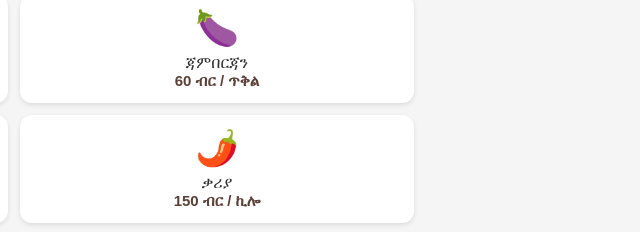
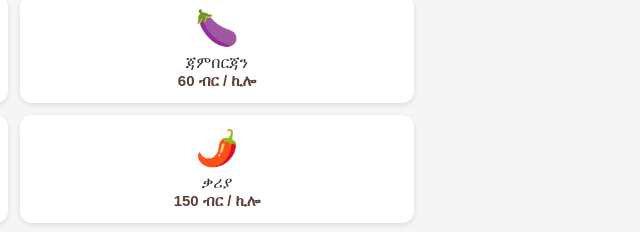
Before and after one commit to mikemoke4444-gif/Gebeya-New-Project, a plain HTML site: page index.html in a window 1280 px wide. Shown: the part 265-497 px from the top of the page, 626-1266 px from the left. Drawn offline with Linux system fonts and the light colour scheme.

Commit message:
Update index.html

```diff
--- a/index.html
+++ b/index.html
@@ -175,7 +175,7 @@
 
     const products = [
         { cat: "አትክልቶች", name: "ፎሶሊያ", price: 100, unit: "ኪሎ", emoji: "🌱" },
-        { cat: "አትክልቶች", name: "ጃምበርጃን", price: 60, unit: "ጥቅል", emoji: "🍆" },
+        { cat: "አትክልቶች", name: "ጃምበርጃን", price: 60, unit: "ኪሎ", emoji: "🍆" },
         { cat: "አትክልቶች", name: "ካሮት", price: 70, unit: "ኪሎ", emoji: "🥕" },
         { cat: "አትክልቶች", name: "ቃሪያ", price: 150, unit: "ኪሎ", emoji: "🌶️" },
         { cat: "አትክልቶች", name: "ባሮ ሽንኩርት", price: 120, unit: "ኪሎ", emoji: "🧅" },
```
